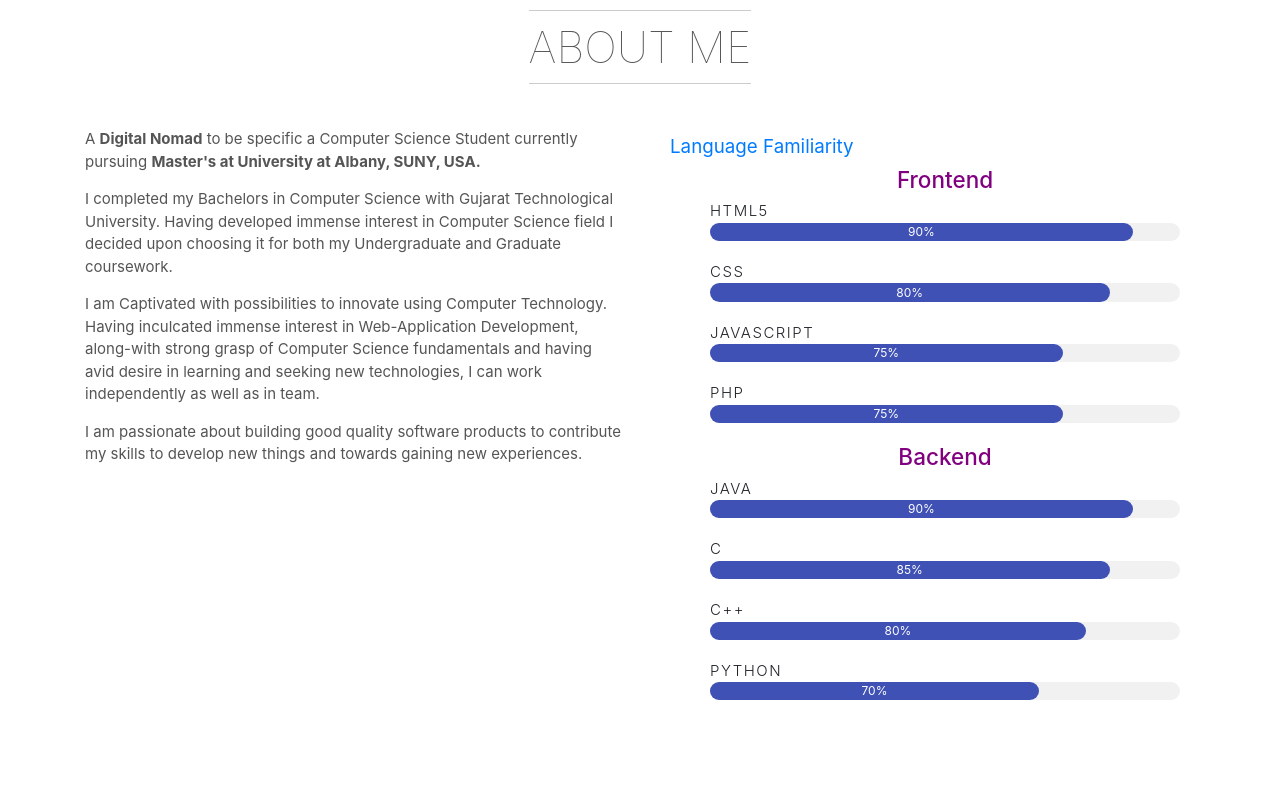
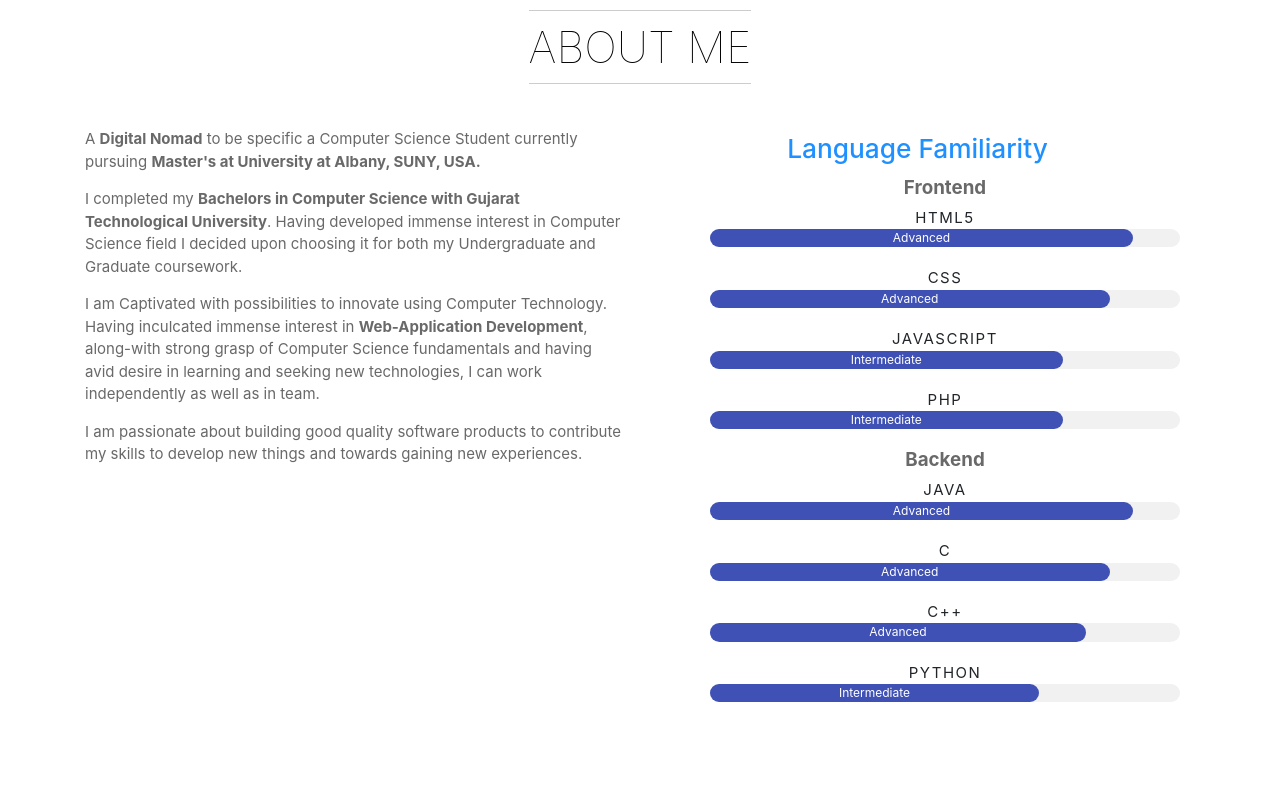
Before and after one commit to bhargavipatel259/Website, a plain HTML site: page index.html in a window 1280 px wide. Shown: the part 1140-1940 px from the top of the page. Drawn offline with nearby package versions, Linux system fonts and the light colour scheme; some packages are replaced by stand-ins of ours; a web font is replaced by a local one.

Commit message:
update index.html

```diff
--- a/index.html
+++ b/index.html
@@ -31,9 +31,6 @@
     <script src="//maxcdn.bootstrapcdn.com/bootstrap/4.1.1/js/bootstrap.min.js"></script>
     <script src="//cdnjs.cloudflare.com/ajax/libs/jquery/3.2.1/jquery.min.js"></script>
     <link rel="stylesheet" href="https://cdnjs.cloudflare.com/ajax/libs/font-awesome/4.7.0/css/font-awesome.min.css">
-
-
-
   </head>
   <body>
     <!-- Reference item-->
@@ -73,77 +70,76 @@
       </div>
       <div class="container">
         <header class="text-center">
-          <h2 data-animate="fadeInDown" class="title">About Me</h2>
+          <h2 data-animate="fadeInDown" class="title" style= "color:black">About Me</h2>
         </header>
         <div class="row">
           <div data-animate="fadeInUp" class="col-lg-6">
-            <p> A <strong>Digital Nomad</strong> to be specific a Computer Science Student currently pursuing <strong> Master's at University at Albany, SUNY, USA.</strong>
-             <p align = "left">I completed my Bachelors in Computer Science with Gujarat Technological University. Having developed immense interest in Computer Science field I decided upon choosing it for both my Undergraduate and Graduate coursework. </p>
-             <p align = "left">I am Captivated with possibilities to innovate using Computer Technology. Having inculcated immense interest in Web-Application Development, along-with strong grasp of Computer Science fundamentals and having avid desire in learning and seeking new technologies, I can work independently as well as in team.</p>
-             <p align = "left">I am passionate about building good quality software products to contribute my skills to develop new things and towards gaining new experiences.</p>
+            <p align ="left" style="color:dimgray"> A <strong>Digital Nomad</strong> to be specific a Computer Science Student currently pursuing <strong> Master's at University at Albany, SUNY, USA.</strong>
+             <p align = "left" style="color:dimgray">I completed my <strong>Bachelors in Computer Science with Gujarat Technological University</strong>. Having developed immense interest in Computer Science field I decided upon choosing it for both my Undergraduate and Graduate coursework. </p>
+             <p align = "left" style="color:dimgray">I am Captivated with possibilities to innovate using Computer Technology. Having inculcated immense interest in <strong> Web-Application Development</strong>, along-with strong grasp of Computer Science fundamentals and having avid desire in learning and seeking new technologies, I can work independently as well as in team.</p>
+             <p align = "left" style="color:dimgray">I am passionate about building good quality software products to contribute my skills to develop new things and towards gaining new experiences.</p>
             </p>
           </div>
           <div data-animate="fadeInUp" class="col-lg-6">
-        <div class="container"><a href="#intro" class="navbar-brand scrollTo"> Language Familiarity</a>
+        <div class="container" align = "center"><a class="navbar-brand scrollTo"><h3 style= "color:dodgerblue">Language Familiarity</h3></a> <br>
 
 	  <ul>
-      	<h4 data-animate="fadeInDown" align ="center" style="color:purple">Frontend</h4>
-
+      	<h5 data-animate="fadeInDown" align ="center" style="color:dimgray"><strong>Frontend</strong></h5>
             <div class="skill-item">
-              <div class="progress-title">HTML5</div>
+              <div class="progress-title"><strong>HTML5</strong></div>
               <div class=" progress-bar w3-light-grey w3-round-xlarge w3-small">
-            <div role = "progressbar" class="w3-container w3-center w3-round-xlarge w3-indigo" style="width:90%">90%</div>
+            <div role = "progressbar" class="w3-container w3-center w3-round-xlarge w3-indigo" style="width:90%">Advanced</div>
           </div>
           </div>
 
             <div class="skill-item">
-              <div class="progress-title">CSS</div>
+              <div class="progress-title"><strong>CSS</strong></div>
              <div class="progress-bar w3-light-grey w3-round-xlarge w3-small">
-            <div role="progressbar" class="w3-container w3-center w3-round-xlarge w3-indigo" style="width:85%">80%</div>
+            <div role="progressbar" class="w3-container w3-center w3-round-xlarge w3-indigo" style="width:85%">Advanced</div>
           </div>
             </div>
 
             <div class="skill-item">
-              <div class="progress-title">JavaScript</div>
+              <div class="progress-title"><strong>JavaScript</strong></div>
              <div class="progress-bar w3-light-grey w3-round-xlarge w3-small">
-            <div role="progressbar" class="w3-container w3-center w3-round-xlarge w3-indigo" style="width:75%">75%</div>
+            <div role="progressbar" class="w3-container w3-center w3-round-xlarge w3-indigo" style="width:75%">Intermediate</h6></div>
           </div>
               </div>
 
               <div class="skill-item">
-              <div class="progress-title">PHP</div>
+              <div class="progress-title"><strong>PHP</strong></div>
               <div class="progress-bar w3-light-grey w3-round-xlarge w3-small">
-            <div role="progressbar" class="w3-container w3-center w3-round-xlarge w3-indigo" style="width:75%">75%</div>
+            <div role="progressbar" class="w3-container w3-center w3-round-xlarge w3-indigo" style="width:75%">Intermediate</h6></div>
           </div>
             </div>
 
-        <h4 data-animate="fadeInDown" align="center" style="color:purple">Backend</h4>
+        <h5 data-animate="fadeInDown" align="center" style="color:dimgray"><strong>Backend</strong></h5>
 
             <div class="skill-item">
-              <div class="progress-title">Java</div>
+              <div class="progress-title"><strong>Java</strong></div>
               <div class="progress-bar w3-light-grey w3-round-xlarge w3-small">
-            <div role="progressbar" class="w3-container w3-center w3-round-xlarge w3-indigo" style="width:90%">90%</div>
+            <div role="progressbar" class="w3-container w3-center w3-round-xlarge w3-indigo" style="width:90%">Advanced</div>
           </div>
             </div>
 
              <div class="skill-item">
-              <div class="progress-title">C</div>
+              <div class="progress-title"><strong>C</strong></div>
               <div class="progress-bar w3-light-grey w3-round-xlarge w3-small">
-            <div role="progressbar" class="w3-container w3-center w3-round-xlarge w3-indigo" style="width:85%">85%</div>
+            <div role="progressbar" class="w3-container w3-center w3-round-xlarge w3-indigo" style="width:85%">Advanced</div>
           </div>
             </div>
 
              <div class="skill-item">
-              <div class="progress-title">C++</div>
+              <div class="progress-title"><strong>C++</strong></div>
               <div class="progress-bar w3-light-grey w3-round-xlarge w3-small">
-            <div role="progressbar" class="w3-container w3-center w3-round-xlarge w3-indigo" style="width:80%">80%</div>
+            <div role="progressbar" class="w3-container w3-center w3-round-xlarge w3-indigo" style="width:80%">Advanced</div>
           </div>
             </div>
 
             <div class="skill-item">
-              <div class="progress-title">Python</div>
+              <div class="progress-title"><strong>Python</strong></div>
               <div class="progress-bar w3-light-grey w3-round-xlarge w3-small">
-            <div role="progressbar" class="w3-container w3-center w3-round-xlarge w3-indigo" style="width:70%">70%</div>
+            <div role="progressbar" class="w3-container w3-center w3-round-xlarge w3-indigo" style="width:70%">Intermediate</div>
           </div>
             </div>
           </div>
@@ -249,8 +245,6 @@
               <div class="messages"></div>
               <div class="controls">
                 <div class="row">
-
-
             <div class="contactWrap">
         <div class="contactBlock infoBlock">
 
@@ -277,12 +271,7 @@
           </div>
           <!-- /.6-->
           <div class="col-md-6 text-center text-lg-right mt-4 mt-lg-0">
-            <p>© Bhargavi Patel 2019.</p>
-          </div>
-          <div class="col-12 mt-4">
-            <p class="template-bootstrapious">Designed by <a href="https://www.bootstrapious.com">Bootstrapious</a>
-              <!-- Please do not remove the backlink to us unless you support further theme's development at https://bootstrapious.com/donate. It is part of the license conditions. Thank you for understanding :)-->
-            </p>
+            <p> Made with <i class="fa fa-heart fa-lg"></i> By Bhargavi Patel</p>
           </div>
         </div>
       </div>
```
